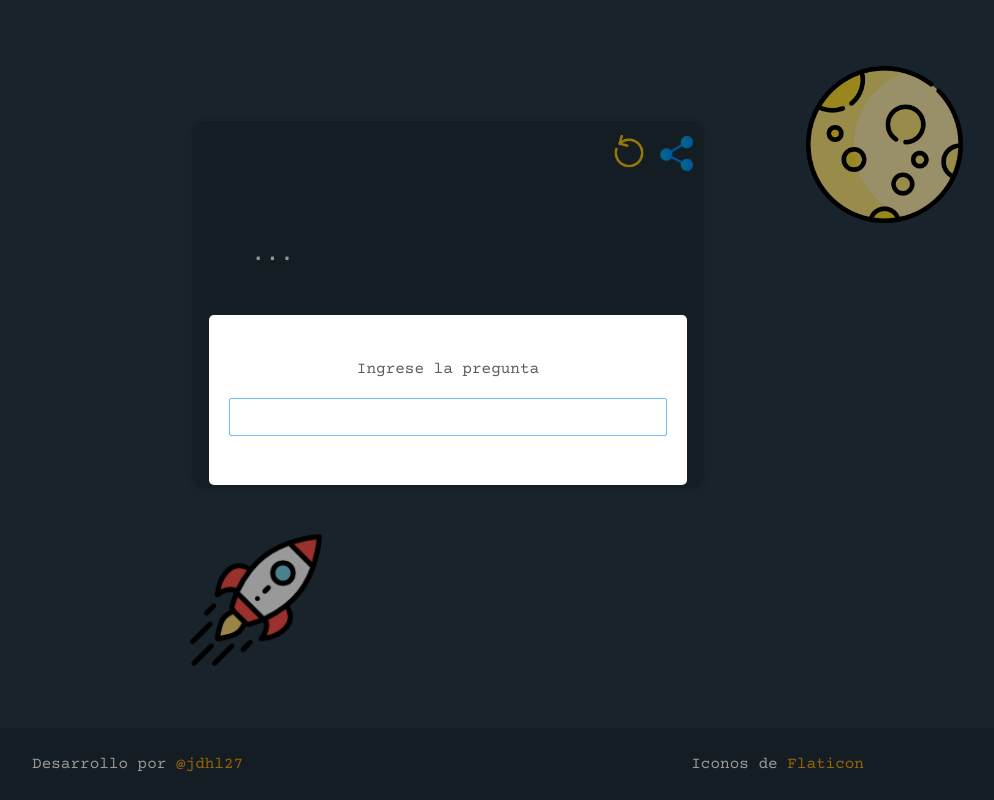
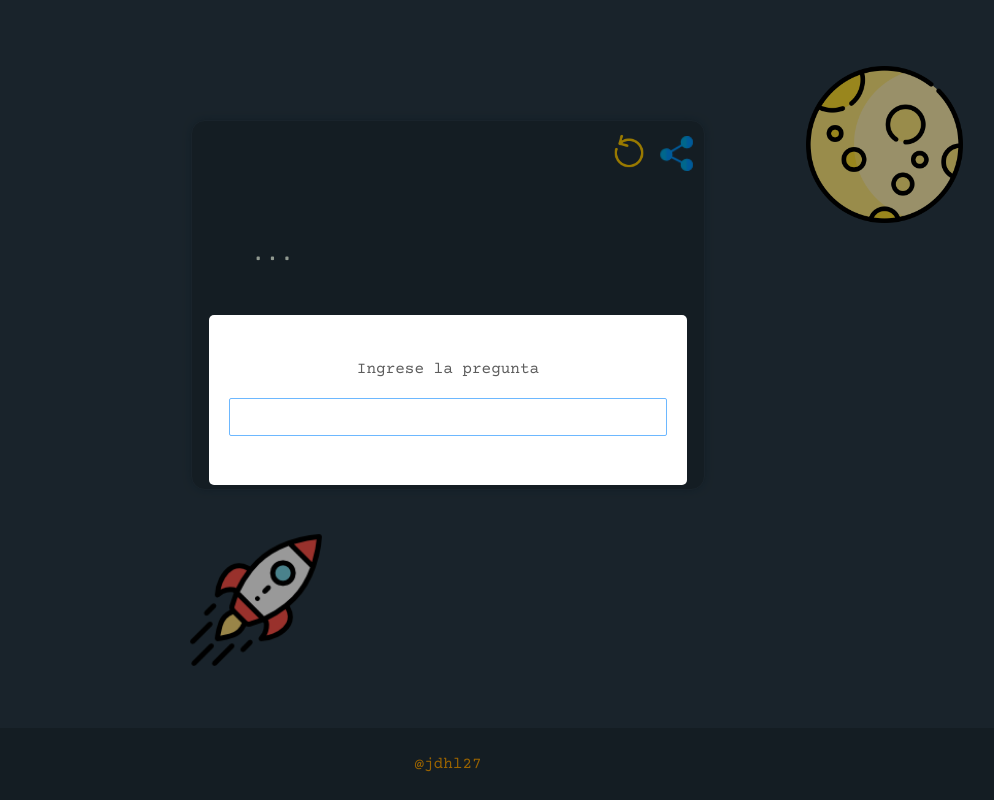
Before and after one commit to jdhl27/propuesta, a plain HTML site: page index.html in a window 1280 px wide. Shown: the whole page, without its empty margins (192-1186 px from the left). Drawn offline with nearby package versions, Linux system fonts and the light colour scheme.

Commit message:
Update index.html

```diff
--- a/index.html
+++ b/index.html
@@ -25,8 +25,7 @@
   </div>
 
   <footer>
-    <span>Desarrollo por <a class="autor" href="https://instagram.com/jdhl27" target="_blank">@jdhl27</a></span>
-    <span>Iconos de <a class="autor" href="https://flaticon.es" target="_blank">Flaticon</a></span>
+    <span><a class="autor" href="https://instagram.com/jdhl27" target="_blank">@jdhl27</a></span>
   </footer>
 
   <script src="home.js"></script>
```
